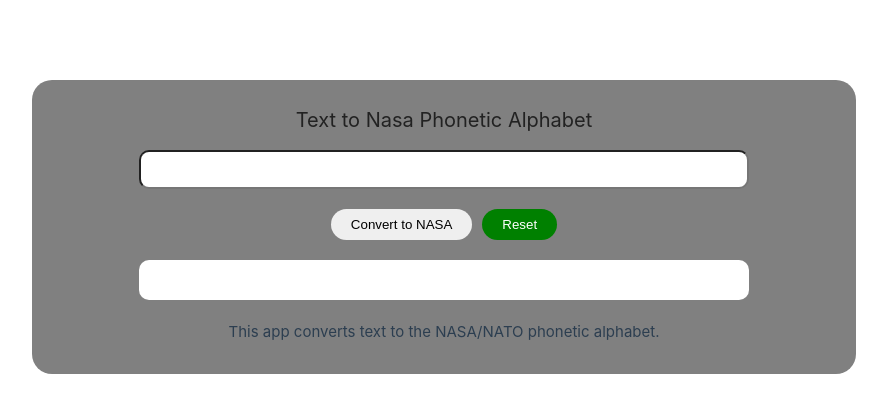
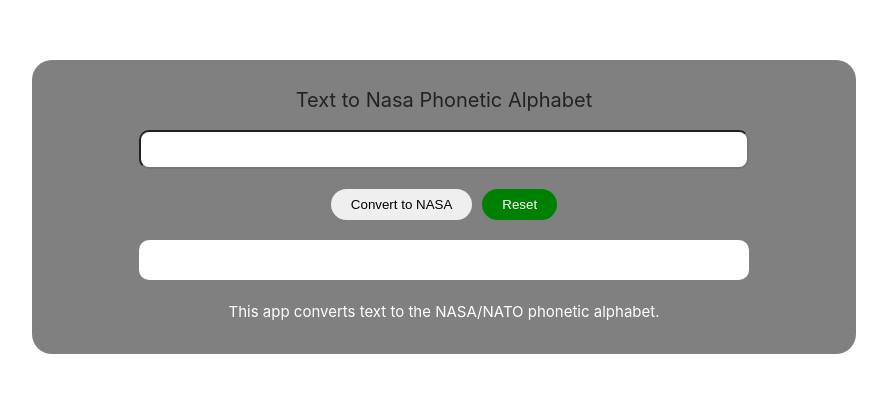
Before and after one commit to ola9292/nasa-decoder, a Vue app: page / in a window 1280 px wide. Shown: the part 223-636 px from the top of the page, without its empty margins (196-1083 px from the left). Built offline with nearby package versions, Linux system fonts and the light colour scheme.

Commit message:
initial commit

```diff
--- a/src/assets/main.css
+++ b/src/assets/main.css
@@ -9,7 +9,7 @@
   justify-content: center;
   align-items: center;
   /* border: 1px solid red; */
-  height: 100svh;
+  height: 95svh;
 }
 
 .text-center{
--- a/src/components/Nasa.vue
+++ b/src/components/Nasa.vue
@@ -73,6 +73,6 @@
         <div class="result">
             {{ resultText }}
         </div>
-        <p class="text-center">This app converts text to the NASA/NATO phonetic alphabet.</p>
+        <p class="text-center" style="color:white">This app converts text to the NASA/NATO phonetic alphabet.</p>
     </div>
 </template>
```
